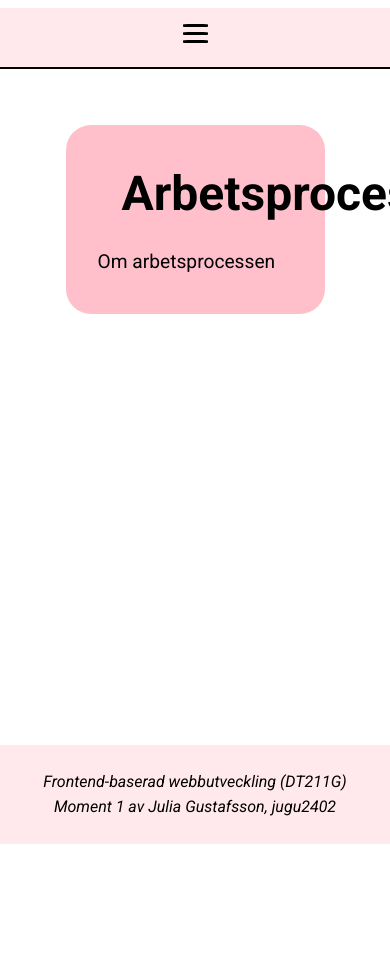
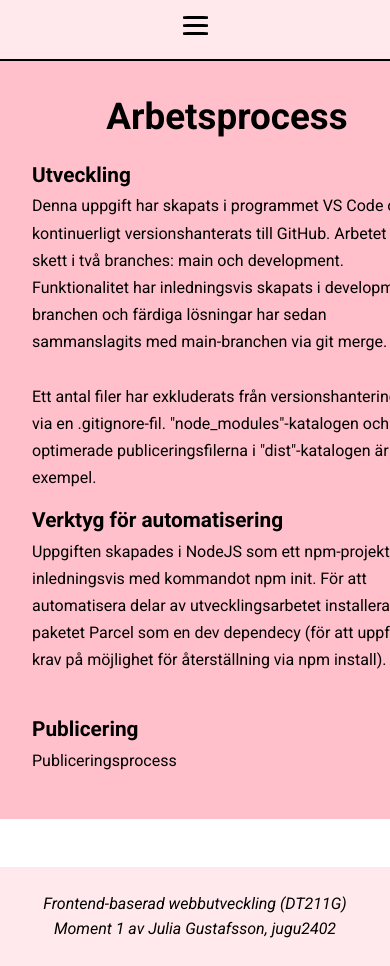
Before and after one commit to gustafsson96/dt211g-moment4, a website built with Parcel: page src/arbete.html in a window 390 px wide. Shown: the top 966 px of the page. Before the commit the page ends 844 px from the top, so only its background shows below. Built offline with nearby package versions, Linux system fonts and the light colour scheme.

Commit message:
Add content to arbete.html

```diff
--- a/src/arbete.html
+++ b/src/arbete.html
@@ -7,7 +7,9 @@
     <link rel="stylesheet" href="css/style.css">
     <link rel="preconnect" href="https://fonts.googleapis.com">
     <link rel="preconnect" href="https://fonts.gstatic.com" crossorigin>
-    <link href="https://fonts.googleapis.com/css2?family=Roboto:ital,wght@0,100..900;1,100..900&family=Rubik:ital,wght@0,300..900;1,300..900&display=swap" rel="stylesheet">
+    <link
+        href="https://fonts.googleapis.com/css2?family=Roboto:ital,wght@0,100..900;1,100..900&family=Rubik:ital,wght@0,300..900;1,300..900&display=swap"
+        rel="stylesheet">
     <script type="module" src="js/app.js"></script>
     <title>Arbetsprocess</title>
 </head>
@@ -30,7 +32,24 @@
     <main>
         <section class="development">
             <h1>Arbetsprocess</h1>
-            <p>Om arbetsprocessen</p>
+            <h2>Utveckling</h2>
+            <p>Denna uppgift har skapats i programmet VS Code och kontinuerligt versionshanterats till
+                GitHub. Arbetet har skett i två branches: main och development. Funktionalitet har inledningsvis skapats
+                i development-branchen och färdiga lösningar har sedan sammanslagits med main-branchen via git merge.
+                <br><br>
+                Ett antal filer har exkluderats från versionshantering via en .gitignore-fil. "node_modules"-katalogen
+                och de optimerade publiceringsfilerna i
+                "dist"-katalogen är två exempel.
+            </p>
+            <h2>Verktyg för automatisering</h2>
+            <p>Uppgiften skapades i NodeJS som ett npm-projekt, inledningsvis med kommandot npm init. För att
+                automatisera delar av utvecklingsarbetet installerades
+                paketet Parcel som en dev dependecy (för att uppfylla krav på möjlighet för återställning via npm
+                install).
+                <br><br>
+            </p>
+            <h2>Publicering</h2>
+            <p>Publiceringsprocess</p>
         </section>
     </main>
     <footer>
--- a/src/css/style.css
+++ b/src/css/style.css
@@ -73,15 +73,21 @@ footer p {
     font-size: 3em;
     text-align: center;
     padding: 0;
-    margin: 0.5em;
+    margin: 0.5em 0.5em 1em;
+}
+
+.development h2 {
+   line-height: 0;
 }
 
 .about p,
 .about ul,
 .development p,
 .development ul {
-    font-size: 1.2em;
+    font-size: 1.1em;
     line-height: 1.7;
+    margin-bottom: 1.8em;
+
 }
 
 .about ul li,
@@ -111,7 +117,8 @@ footer p {
 /* media query for screens smaller than 1000 px */
 @media (max-width: 1000px) {
 
-    .about {
+    .about,
+    .development {
         max-width: 65%;
     }
 
@@ -125,7 +132,7 @@ footer p {
 
     .navbar {
         flex-direction: column;
-        margin: 0.5em 0;
+        margin: 0;
         padding: 0.5em 0;
         border-bottom: 2px solid black;
     }
@@ -194,14 +201,26 @@ footer p {
         border-bottom: none;
     }
 
-    .about {
+    .about,
+    .development {
         max-width: 100%;
         width: 100%;
         border-radius: 0;
+        margin-top: 0em;
     }
 
-    .about h1 {
-        font-size: 2.4em;
+    .about h1,
+    .development h1 {
+        font-size: 2.3em;
+    }
+
+    .development h2 {
+        font-size: 1.3em;
+    }
+
+    .about p,
+    .development p {
+        font-size: 1em;
     }
 
     .picture-container {
```
